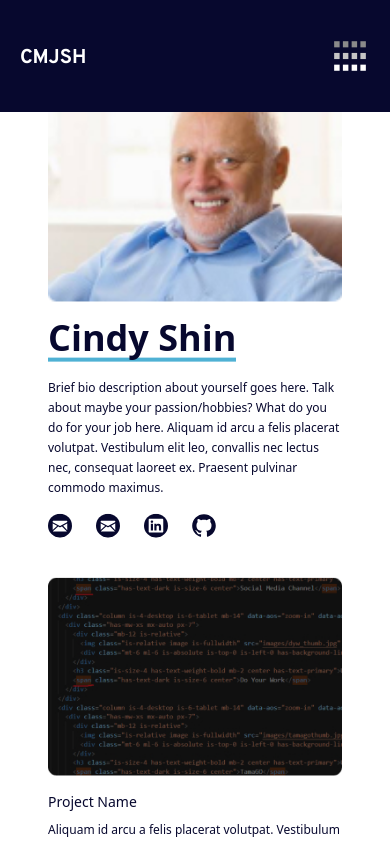
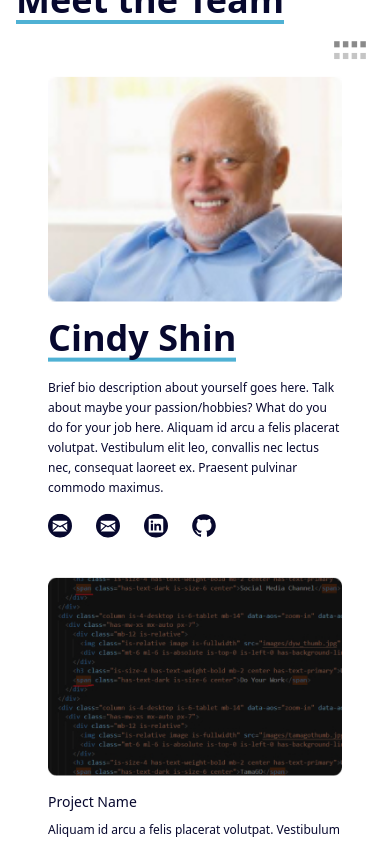
Before and after one commit to jessicamlee/CMJSH-agency, a React (Create React App) app: page /ProfilePage in a window 390 px wide. Shown: the top 842 px of the page. Built offline with nearby package versions, Linux system fonts and the light colour scheme.

Commit message:
:bug: :art: :lipstick: Header/Nav Section
- Fix background color change for Header/Nav section when scrolling on y-axis
- Move Header/Nav styles to index.css to create styles for navbar active and inactive styles to be called upon inline

```diff
--- a/src/components/Header.js
+++ b/src/components/Header.js
@@ -1,14 +1,29 @@
+import { useState } from "react";
+
 export default function Header() {
+
+  const [navbar, setNavbar] = useState(false);
+
+  const showNavBg = () => {
+    if (window.scrollY >= 576) {
+      setNavbar(true);
+    } else {
+      setNavbar(false);
+    }
+  };
+
+  window.addEventListener('scroll', showNavBg);
+
   return (
     <header className='relative text-white p-6 top-0 z-1 -mt-24 lg:px-10'>
-      <nav className='fixed top-0 left-0 right-0 px-5 py-9 flex justify-between items-center bg-darkBlue md:bg-inherit'>
+      <nav className={navbar ? 'navbar active' : 'navbar'}>
         <h2 className='font-Overpass font-bold text-xl mt-1 lg:text-2xl xl:text-3xl'>CMJSH</h2>
         <img className='h-10 w-10 lg:hidden' src='assets/images/burger.svg' alt='menu'></img>
         <ul className='gap-x-10 font-light hidden lg:flex xl:text-base'>
           <li><a href='#' title='Home'>Home</a></li>
-          <li><a href='#' title='Home'>About</a></li>
-          <li><a href='#' title='Home'>Work</a></li>
-          <li><a href='#' title='Home'>Contact</a></li>
+          <li><a href='#' title='About Us'>About</a></li>
+          <li><a href='#' title='Our Work'>Work</a></li>
+          <li><a href='#' title='Contact Us'>Contact</a></li>
         </ul>
       </nav>
     </header>
--- a/src/index.css
+++ b/src/index.css
@@ -33,3 +33,11 @@
 button.group {
     @apply absolute bottom-50- mb-12 lg:top-0 w-52 text-5xl font-regular text-darkBlue dark:text-white;
 }
+
+.navbar {
+    @apply fixed top-0 left-0 right-0 px-5 py-9 flex justify-between items-center bg-inherit;
+}
+
+.navbar.active {
+    @apply bg-darkBlue;
+}
```
